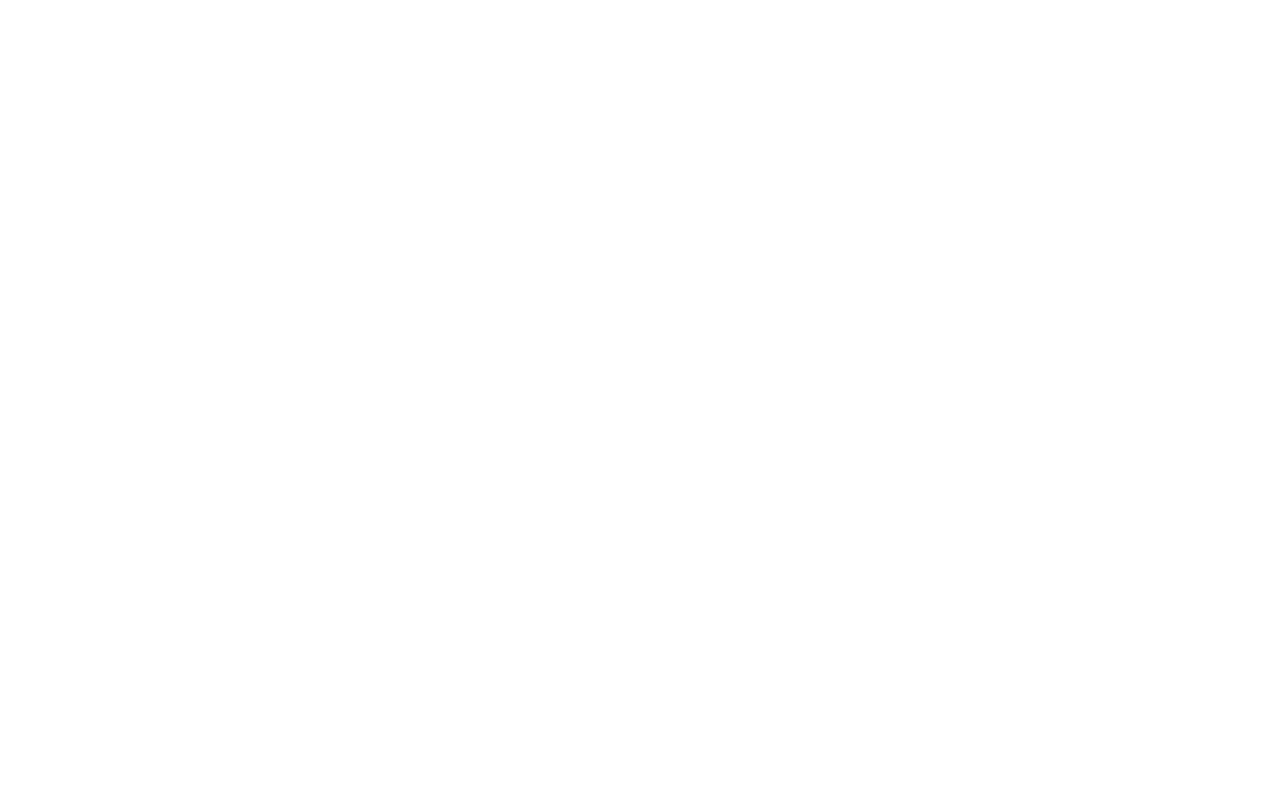
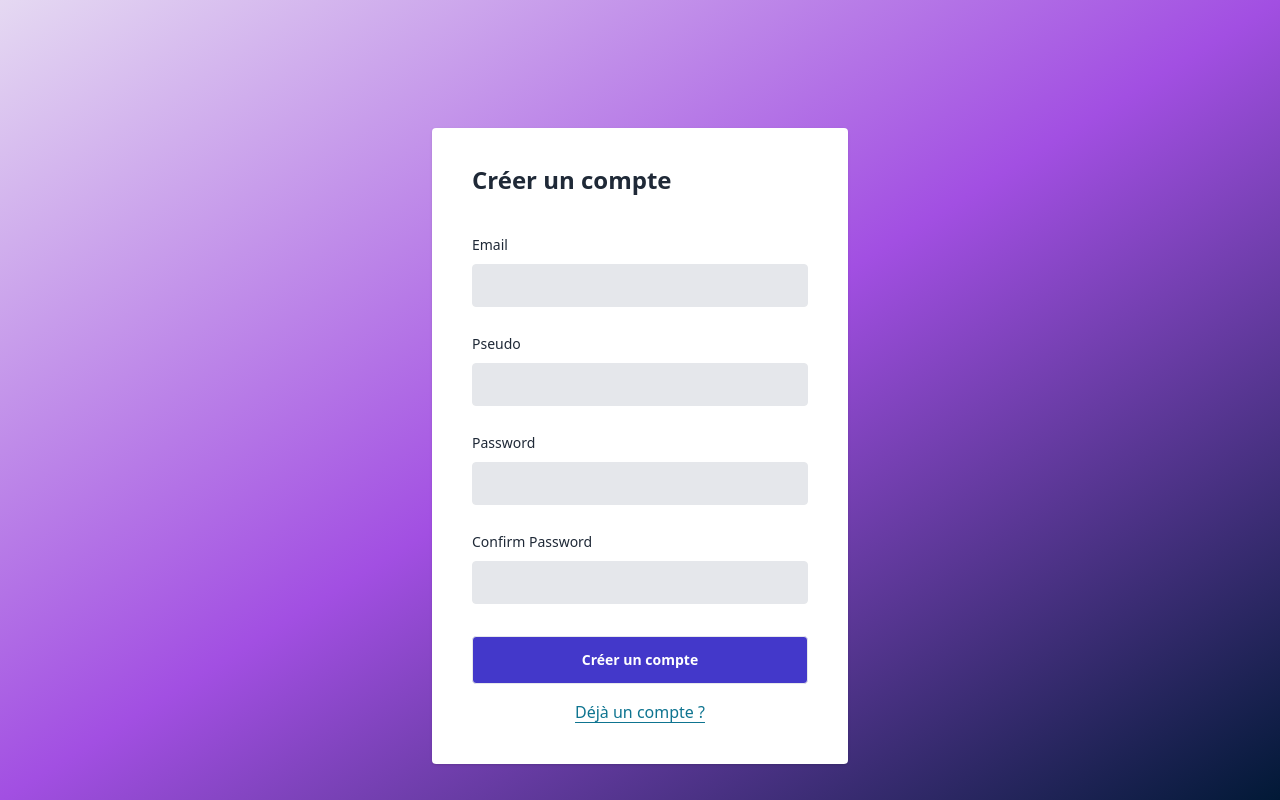
Before and after one commit to hhuzecardosi/web-fullstack-front, an Angular app: page /register in a window 1280 px wide. Before the commit this address led to /. Built offline with nearby package versions, Linux system fonts and the light colour scheme.

Commit message:
page register

```diff
--- a/package.json
+++ b/package.json
@@ -18,6 +18,7 @@
     "@angular/platform-browser": "^14.2.0",
     "@angular/platform-browser-dynamic": "^14.2.0",
     "@angular/router": "^14.2.0",
+    "lodash": "^4.17.21",
     "rxjs": "~7.5.0",
     "tslib": "^2.3.0",
     "zone.js": "~0.11.4"
--- a/src/app/app-routing.module.ts
+++ b/src/app/app-routing.module.ts
@@ -4,10 +4,12 @@
 
 import {LoginComponent} from "./login/login.component";
 import {HomeComponent} from "./home/home.component";
+import {RegisterComponent} from "./register/register.component";
 
 const routes: Routes = [
   {path: 'login', component: LoginComponent, canActivate: [AuthGuard]},
-  {path: '', component: HomeComponent, canActivate: [AuthGuard]}
+  {path: '', component: HomeComponent, canActivate: [AuthGuard]},
+  {path: 'register', component: RegisterComponent, canActivate:[AuthGuard]}
 ];
 
 @NgModule({
--- a/src/app/login/login.component.ts
+++ b/src/app/login/login.component.ts
@@ -55,6 +55,6 @@
   }
 
   register(): void{
-    console.log('register')
+    this.router.navigate(['register']).then(r => {});
   }
 }
--- a/src/app/register/register.component.html
+++ b/src/app/register/register.component.html
@@ -1 +1,57 @@
-<p>register works!</p>
+<div class="h-screen bg-gradient-to-br from-languid-lavender via-medium-orchid to-oxford-blue w-full py-16 px-4">
+  <div class="flex flex-col items-center justify-center">
+    <div class="bg-white shadow rounded lg:w-1/3  md:w-1/2 w-full p-10 mt-16">
+      <p tabindex="0" class="focus:outline-none text-2xl font-extrabold leading-6 text-gray-800">Créer un compte</p>
+      <div class="mt-10">
+        <form id="login-form" [formGroup]="registerForm">
+          <div>
+            <label id="email" class="text-sm font-medium leading-none text-gray-800"> Email </label>
+            <input formControlName="email" aria-labelledby="email" type="email" class="bg-gray-200 border rounded
+             text-xs font-medium leading-none text-gray-800 py-3 w-full pl-3 mt-2"/>
+            <div *ngIf="emailMessage" class="mt-3 text-xs text-red-800"><p>{{emailMessage}}</p></div>
+          </div>
+          <div class="mt-6  w-full">
+            <label id="pseudo" class="text-sm font-medium leading-none text-gray-800"> Pseudo </label>
+            <input formControlName="pseudo" aria-labelledby="pseudo" type="pseudo" class="bg-gray-200 border rounded
+             text-xs font-medium leading-none text-gray-800 py-3 w-full pl-3 mt-2"/>
+            <div *ngIf="pseudoMessage" class="mt-3 text-xs text-red-800"><p>{{pseudoMessage}}</p></div>
+          </div>
+          <div class="mt-6  w-full">
+            <label for="password" class="text-sm font-medium leading-none text-gray-800">
+              Password
+            </label>
+            <div class="relative flex items-center justify-center">
+              <input formControlName="password" id="password" type="{{passwordInputType}}"
+                     class="bg-gray-200 border rounded  text-xs font-medium leading-none text-gray-800 py-3 w-full pl-3 mt-2"/>
+            </div>
+            <div *ngIf="passwordMessage" class="mt-3 text-xs text-red-800"><p>{{passwordMessage}}</p></div>
+          </div>
+          <div class="mt-6  w-full">
+            <label for="confirmPassword" class="text-sm font-medium leading-none text-gray-800">
+              Confirm Password
+            </label>
+            <div class="relative flex items-center justify-center">
+              <input formControlName="confirmPassword" id="confirmPassword" type="{{passwordInputType}}"
+                     class="bg-gray-200 border rounded  text-xs font-medium leading-none text-gray-800 py-3 w-full pl-3 mt-2"/>
+            </div>
+            <div *ngIf="passwordMessage" class="mt-3 text-xs text-red-800"><p>{{passwordMessage}}</p></div>
+          </div>
+          <div class="mt-8">
+            <button role="button"
+                    (click)="submit()"
+                    class="focus:ring-2 focus:ring-offset-2 focus:ring-indigo-700 text-sm font-semibold leading-none
+                     text-white focus:outline-none bg-indigo-700 border rounded hover:bg-indigo-600 py-4 w-full">
+              Créer un compte</button>
+          </div>
+        </form>
+        <div class="flex flex-col items-center justify-center pt-4">
+          <p class="text-cyan-700 underline underline-offset-4 cursor-pointer
+          hover:text-red-700 hover:underline hover:underline-offset-8" (click)="login()">Déjà un compte ?</p>
+        </div>
+        <div *ngIf="errorMessage" class="mt-5 text-red-800 text-sm font-medium text-center">
+          <p>{{errorMessage}}</p>
+        </div>
+      </div>
+    </div>
+  </div>
+</div>
--- a/src/app/register/register.component.ts
+++ b/src/app/register/register.component.ts
@@ -1,4 +1,8 @@
 import { Component, OnInit } from '@angular/core';
+import { FormBuilder, FormGroup, Validators} from "@angular/forms";
+import { Router } from "@angular/router";
+import { AuthService } from "../shared/_services/auth.service";
+import {TokenStorageService} from "../shared/_services/token-storage.service";
 
 @Component({
   selector: 'app-register',
@@ -7,9 +11,73 @@
 })
 export class RegisterComponent implements OnInit {
 
-  constructor() { }
+  registerForm: FormGroup;
+  passwordInputType = 'password';
+  passwordMessage: string | undefined;
+  emailMessage: string | undefined;
+  pseudoMessage: string | undefined;
+  errorMessage: string | undefined;
+
+  constructor(private fb: FormBuilder, private auth: AuthService, private token: TokenStorageService, private router: Router) {
+    this.registerForm = this.fb.group({
+      email: [undefined, [Validators.required, Validators.email]],
+      pseudo: [undefined, [Validators.required, Validators.minLength(3)]],
+      password: [undefined, [Validators.required, Validators.minLength(8)]],
+      confirmPassword: [undefined, [Validators.required, Validators.minLength(8)]]
+
+    }, {validators: this.passwordMatchValidator})
+  }
 
   ngOnInit(): void {
   }
 
+  passwordMatchValidator(g: FormGroup) {
+    return g.controls['password'].value === g.controls['confirmPassword'].value ? null : {'password': true};
+  }
+
+  submit() {
+    this.emailMessage = undefined;
+    this.passwordMessage = undefined;
+    this.errorMessage = undefined;
+    this.pseudoMessage = undefined;
+    if(this.registerForm.status === 'VALID'){
+      this.auth.register(this.registerForm.value.email, this.registerForm.value.pseudo, this.registerForm.value.password).subscribe(
+        response => {
+          this.auth.login(this.registerForm.value.email, this.registerForm.value.password).subscribe(
+            response => {
+              this.token.saveToken(response.data.token);
+              this.router.navigate(['']).then(r => {});
+            },
+            err => {
+              if(err.status === 401){ this.errorMessage = 'Email ou mot de passe incorrect'; }
+              if(err.status === 500){ this.errorMessage = 'Erreur serveur veuillez contacter votre administrateur'; }
+            }
+          );
+        },
+        error => {
+         console.log('error', error.error)
+          if(error.error.error === "EMAIL_ALREADY_USED"){ this.emailMessage = 'Email déjà utilisé, voulez vous vous connecter ?'}
+          if(error.error.error === "PSEUDO_ALREADY_USED"){ this.pseudoMessage = 'Pseudo déjà utilisé'}
+          if(error.error.code === 500){ this.errorMessage = 'Erreur serveur veuillez réessayer plus tard ou contacter le support'}
+        });
+    }else{
+      if(this.registerForm?.errors){
+        const errors = this.registerForm?.errors
+        if(errors['password']){ this.passwordMessage = 'Les mots de passe ne correspondent pas'}
+      }
+      if(this.registerForm.controls['email'].status === "INVALID"){
+        this.emailMessage = 'Email vide ou invalide';
+      }
+      if(this.registerForm.controls['password'].status === "INVALID"){
+        this.passwordMessage = 'Mot de passe vide ou invalide';
+      }
+      if(this.registerForm.controls['pseudo'].status === "INVALID"){
+        this.passwordMessage = 'Pseudo vide ou invalide';
+      }
+    }
+  }
+
+  login() {
+    this.router.navigate(['login']).then(r => {});
+  }
 }
--- a/src/app/shared/_services/auth.service.ts
+++ b/src/app/shared/_services/auth.service.ts
@@ -18,6 +18,6 @@
   }
 
   register(email: string, pseudo: string, password: string): Observable<any>{
-    return this.http.post<any>(environment.backEndURL + 'register', {email: email, pseudo: pseudo, password: password});
+    return this.http.post<any>(environment.backEndURL + '/register', {email: email, pseudo: pseudo, password: password});
   }
 }
```
Also changed, not shown: 1 other file (tests, documents, lock files or other folders).
